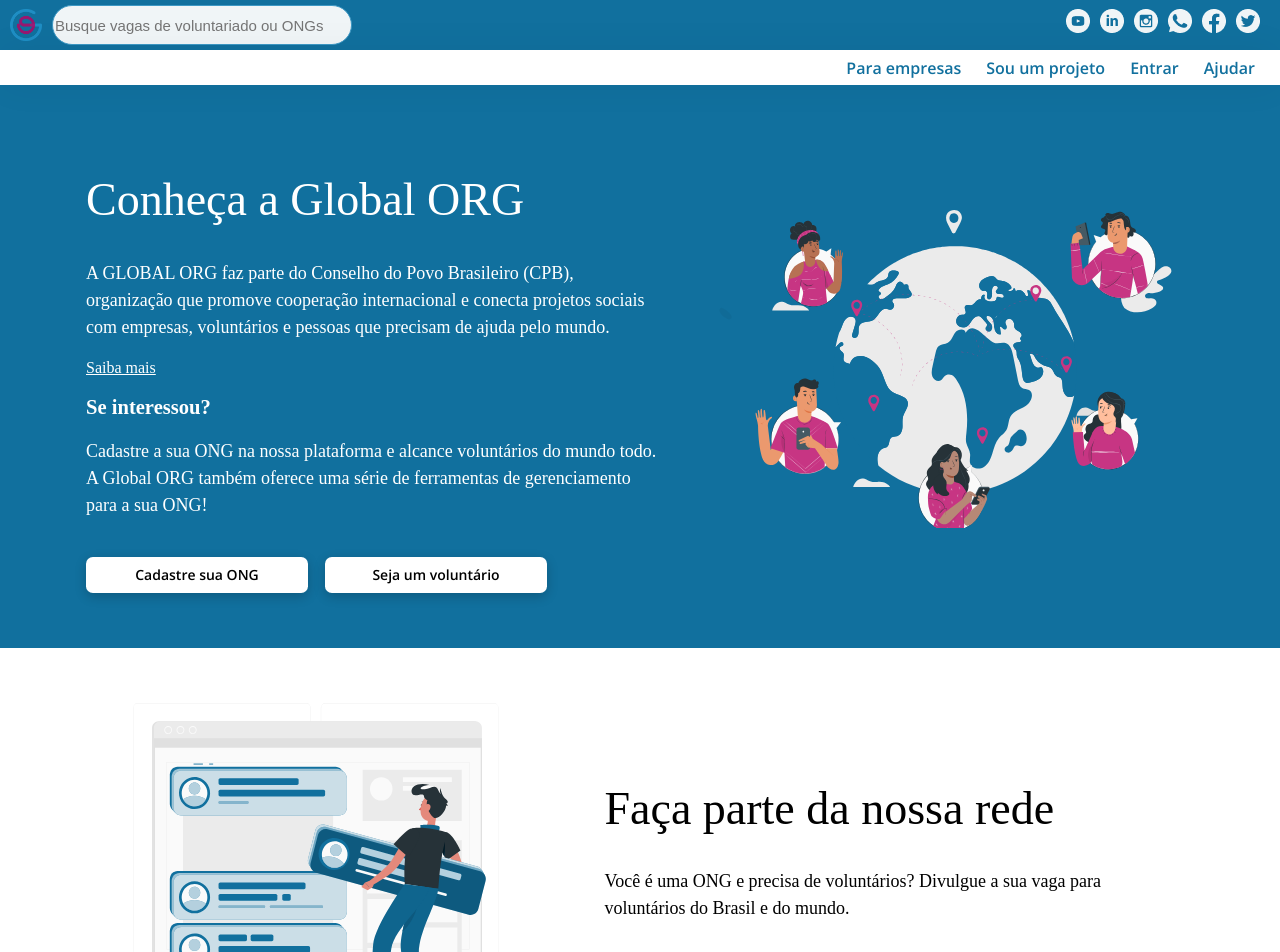
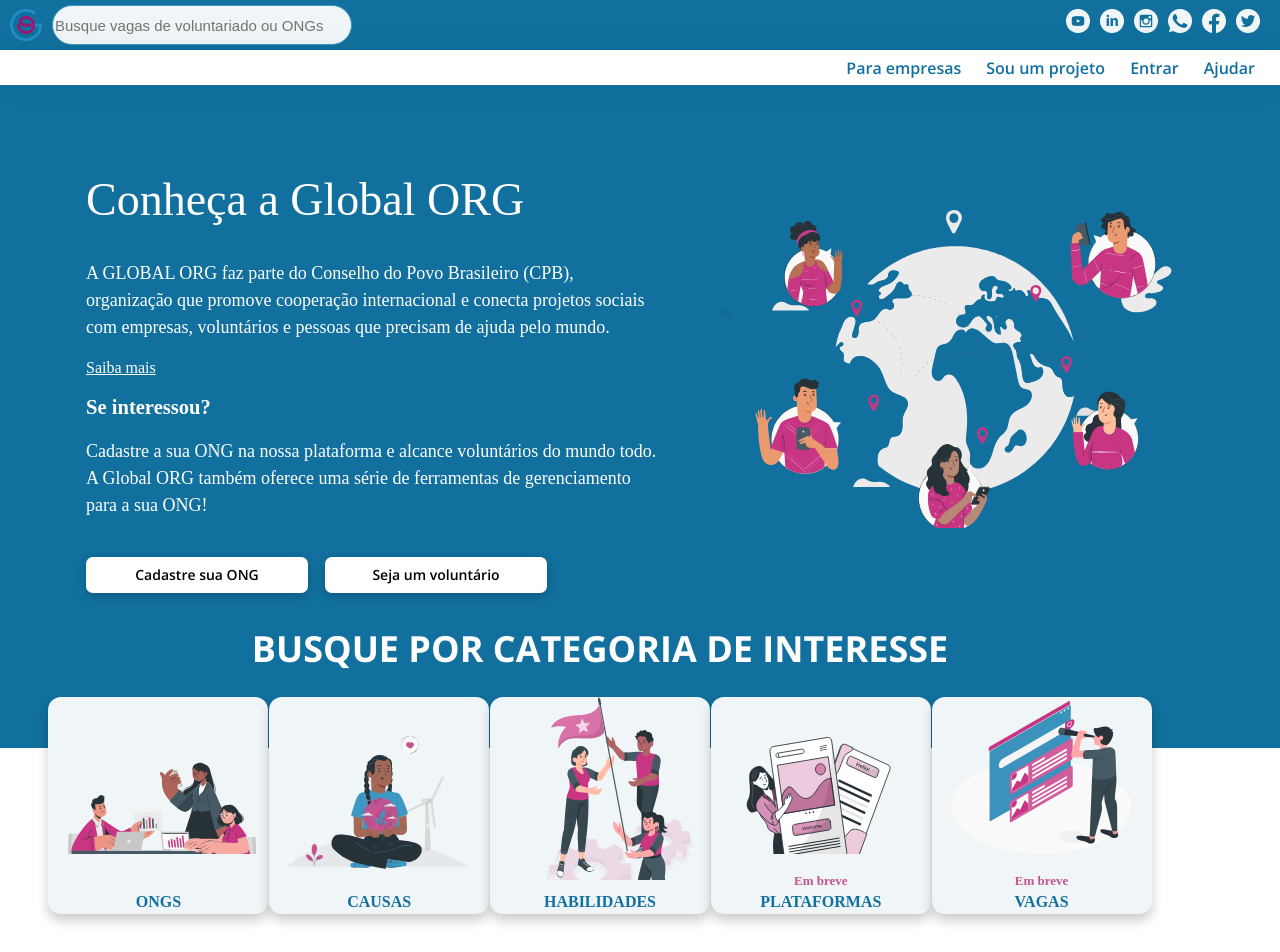
Before and after one commit to GrupoCPB/global-frontend-web, a Next.js app: page / in a window 1280 px wide. Shown: the top 952 px of the page. Built offline with nearby package versions, Linux system fonts and the light colour scheme.

Commit message:
feat: criação dos float cards

```diff
--- /dev/null
+++ b/src/ui/components/Card/Card.styles.tsx
@@ -0,0 +1,42 @@
+import { styled } from '@material-ui/core/styles';
+import { Card, Typography, CardActionArea } from '@material-ui/core';
+
+export const CardWrapper = styled(Card)`
+  background-color: #f0f5f7;
+  border-radius: 13px;
+  width: 220px;
+  height: 217px;
+  box-shadow: 0px 6.81305px 11.9228px rgba(0, 0, 0, 0.2);
+`;
+
+export const CardAction = styled(CardActionArea)`
+  display: flex;
+  flex-direction: column;
+  height: 100%;
+  width: 100%;
+  justify-content: flex-end;
+  align-items: center;
+`;
+
+export const TitleBox = styled(Typography)`
+  display: flex;
+  flex-direction: column;
+  align-items: center;
+  justify-content: flex-end;
+  height: 60px;
+`;
+
+export const TitleCard = styled(Typography)`
+  color: #11709e;
+  font-size: 17x;
+  text-transform: uppercase;
+  font-family: Merriweather;
+  font-weight: 900;
+`;
+
+export const OptionalTitle = styled(Typography)`
+  color: #C75491;
+  font-size: 13px;
+  font-family: Merriweather;
+  font-weight: 900;
+`;
--- /dev/null
+++ b/src/ui/components/Card/CardButton.tsx
@@ -0,0 +1,28 @@
+import React from 'react';
+import {
+  CardWrapper, TitleCard, OptionalTitle, TitleBox, CardAction,
+} from './Card.styles';
+
+type CardProps = {
+  title: string,
+  subTitle?: string,
+  imgName: string,
+
+}
+const CardButton = ({ imgName, title, subTitle = '' }: CardProps) => (
+  <CardWrapper>
+    <CardAction>
+      <img src={`img/home/${imgName}`} alt="" />
+      <TitleBox>
+        <OptionalTitle>
+          {subTitle}
+        </OptionalTitle>
+        <TitleCard>
+          {title}
+        </TitleCard>
+      </TitleBox>
+    </CardAction>
+  </CardWrapper>
+);
+
+export default CardButton;
--- a/src/ui/components/Home/Section1/Section1.styles.tsx
+++ b/src/ui/components/Home/Section1/Section1.styles.tsx
@@ -4,6 +4,7 @@
 export const BodySection = styled('div')`
     background-color: ${({ theme }) => theme.palette.primary.dark};
     width: 100%;
+    padding-bottom: 100px;
 `;
 
 export const ContainerSction = styled(Container)`
--- a/src/ui/components/Home/Section2/Section2.styles.tsx
+++ b/src/ui/components/Home/Section2/Section2.styles.tsx
@@ -1,14 +1,13 @@
 import { experimentalStyled as styled } from '@material-ui/core/styles';
-import { Button, Container } from '@material-ui/core'
+import { Button, Container } from '@material-ui/core';
 
 export const BodySection = styled('div')`
-    background-color:  ${({ theme }) => theme.palette.background.paper};
+  background-color: ${({ theme }) => theme.palette.background.paper};
   width: 100%;
 `;
 
-
 export const ContainerSction = styled(Container)`
-    padding-top: 55px;
+  padding-top: 255px;
   display: flex;
   flex-direction: row;
   justify-content: space-around;
@@ -17,15 +16,13 @@
   padding-bottom: 55px;
 `;
 
-
 export const Cadastros = styled(Container)`
   flex-direction: row;
   padding-top: 55px;
 `;
 
 export const ButtonCadastro = styled(Button)`
-
-    background-color:  ${({ theme }) => theme.palette.primary.dark};
+  background-color: ${({ theme }) => theme.palette.primary.dark};
   font-family: Open Sans;
   font-style: normal;
   font-weight: 600;
@@ -33,9 +30,29 @@
   box-shadow: 0px 3.43084px 12.008px rgba(0, 0, 0, 0.2);
   border-radius: 6.86169px;
   margin-right: 17px;
-    margin-top: 20px ;
+  margin-top: 20px;
 
-     ${({ theme }) => theme.breakpoints.down('md')}{
+  ${({ theme }) => theme.breakpoints.down('md')} {
     width: 100%;
   }
 `;
+
+export const GroupCard = styled(Container)`
+  display: flex;
+  flex-direction: row;
+  justify-content: space-around;
+`;
+
+export const ContainerFloat = styled(Container)`
+  top: 600px;
+  position: absolute;
+
+  h1 {
+    color: white;
+    font-family: Open Sans;
+    font-style: normal;
+    font-weight: bold;
+    font-size: 36px;
+    text-align: center;
+  }
+`;
--- a/src/ui/components/Home/Section2/Section2.tsx
+++ b/src/ui/components/Home/Section2/Section2.tsx
@@ -1,16 +1,30 @@
-import React from 'react'
-import { BodySection, ContainerSction, ButtonCadastro } from './Section2.styles'
+import React from 'react';
 import ArrowForwardIcon from '@material-ui/icons/ArrowForward';
+import {
+  BodySection, ContainerSction, ButtonCadastro, GroupCard, ContainerFloat,
+} from './Section2.styles';
 
-import { Apresentacao, ImgApresentation } from '../../../styles/Public.styles'
+import { Apresentacao, ImgApresentation } from '../../../styles/Public.styles';
+// eslint-disable-next-line import/extensions
+import CardButton from '../../Card/CardButton';
 
 function Section2() {
   return (
     <BodySection>
+      <ContainerFloat>
+        <h1>BUSQUE POR CATEGORIA DE INTERESSE</h1>
+        <GroupCard>
+          <CardButton imgName="ongs.svg" title="ongs" />
+          <CardButton imgName="causas.svg" title="causas" />
+          <CardButton imgName="habilidades.svg" title="habilidades" />
+          <CardButton imgName="plataformas.svg" title="plataformas" subTitle="Em breve" />
+          <CardButton imgName="vagas.svg" title="vagas" subTitle="Em breve" />
+        </GroupCard>
+      </ContainerFloat>
       <ContainerSction>
 
         <div>
-                    <ImgApresentation src={"/img/home/facaParte.svg"} alt="" />
+          <ImgApresentation src="/img/home/facaParte.svg" alt="" />
         </div>
 
         <Apresentacao>
@@ -21,18 +35,15 @@
             Você é uma ONG e precisa de voluntários? Divulgue a sua vaga para voluntários do Brasil e do mundo.
           </p>
 
-
-
           <ButtonCadastro variant="contained" endIcon={<ArrowForwardIcon />}>
             Cadastre sua vaga aqui
           </ButtonCadastro>
 
         </Apresentacao>
 
-
       </ContainerSction>
     </BodySection>
-    )
+  );
 }
 
-export default Section2
+export default Section2;
```
Lines whose indentation alone changed are shown as unchanged.
